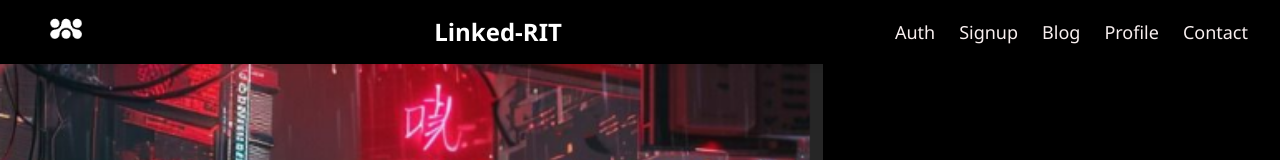
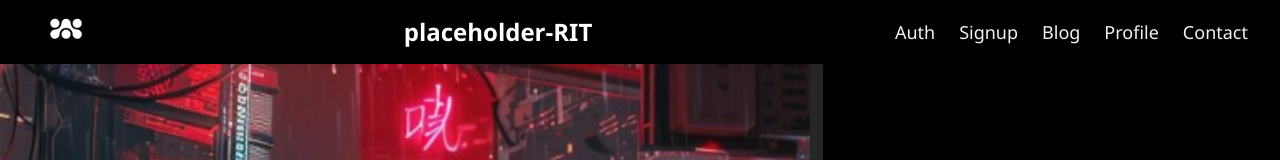
Before and after one commit to tanu-04/blog, a React (Vite) app in the folder my-app/: page / in a window 1280 px wide. Shown: the top 160 px of the page. Built offline with nearby package versions, Linux system fonts and the light colour scheme.

Commit message:
cicd changes

```diff
--- a/my-app/src/components/header.tsx
+++ b/my-app/src/components/header.tsx
@@ -30,7 +30,7 @@ const Header: React.FC = () => {
         <div className="max-w-screen-xl mx-auto flex items-center justify-between relative">
             {/* Centered Title */}
             <h1 className="text-2xl font-bold">
-            <Link to="/" className="hover:text-gray-300">Linked-RIT</Link>
+            <Link to="/" className="hover:text-gray-300">placeholder-RIT</Link>
             </h1>
             </div>
 
```
